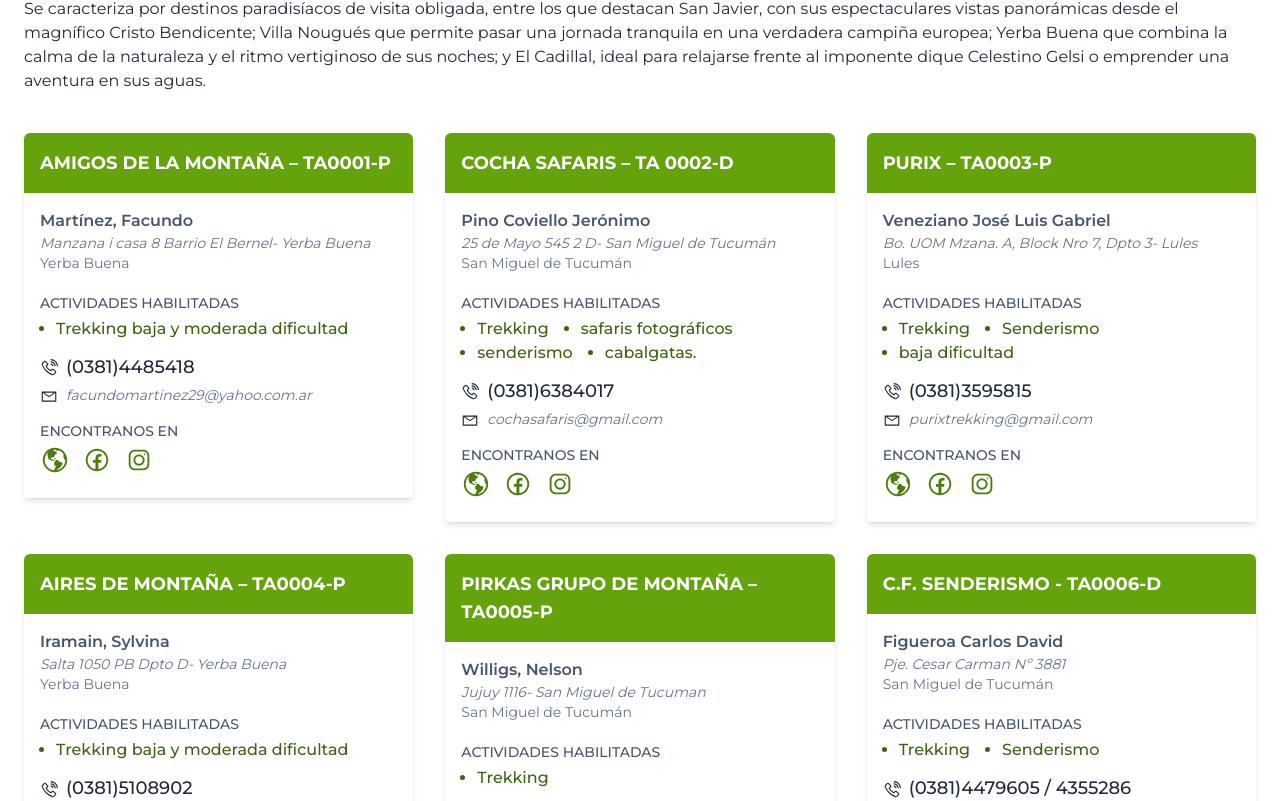
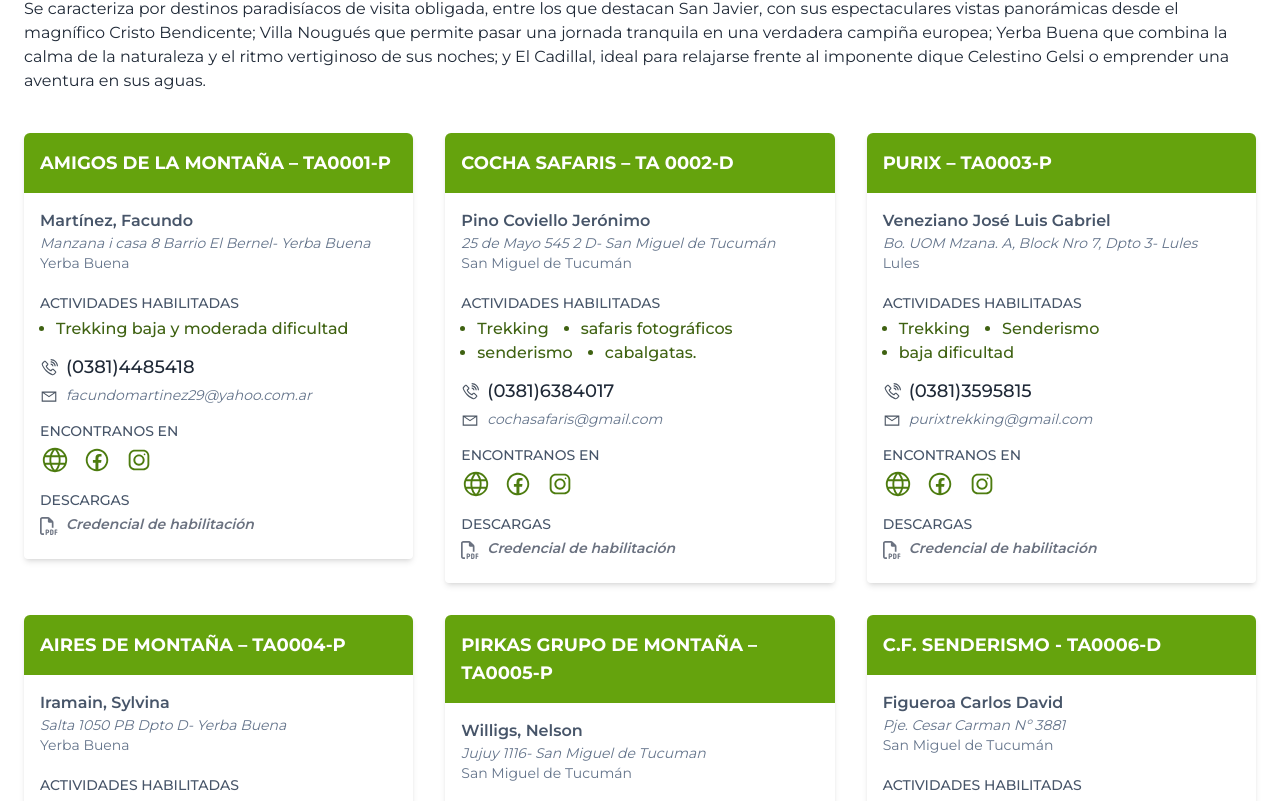
Before and after one commit to fagomezomil/tucumanturismo, a Next.js app: page /planifica/prestadoresactivos in a window 1280 px wide. Shown: the part 873-1674 px from the top of the page. Built offline with nearby package versions, Linux system fonts and the light colour scheme.

Commit message:
inclusion de descarga de credencial en prestadores

```diff
--- a/app/planifica/prestadoresactivos/page.tsx
+++ b/app/planifica/prestadoresactivos/page.tsx
@@ -1,6 +1,13 @@
 "use client";
 import React from "react";
-import { LiaFacebook, LiaInstagram, LiaEnvelope, LiaGlobeAmericasSolid, LiaPhoneVolumeSolid } from "react-icons/lia";
+import {
+  LiaFacebook,
+  LiaInstagram,
+  LiaEnvelope,
+  LiaPhoneVolumeSolid,
+} from "react-icons/lia";
+import { PiGlobe } from "react-icons/pi";
+
 
 import PrestadoresData from "./PrestadoresData";
 interface PrestadoresData {
@@ -26,7 +33,7 @@ import {
   BreadcrumbSeparator,
 } from "@/components/ui/breadcrumb";
 import Image from "next/image";
-import { FaMapLocationDot, FaRegFilePdf } from "react-icons/fa6";
+import { FaRegFilePdf } from "react-icons/fa6";
 import Link from "next/link";
 
 function NotFound() {
@@ -83,10 +90,10 @@ function NotFound() {
         <div className="mt-10 grid grid-cols-1 sm:grid-cols-1 md:grid-cols-2 lg:grid-cols-3 xl:grid-cols-3 gap-8">
           {PrestadoresData.map((prestador, index) => (
             <div key={index} className="shadow-md rounded-sm h-fit">
-              <p className="font-bold text-md text-white bg-lime-600 p-4 rounded-t-md text-lg">
+              <p className="font-bold text-md text-white bg-lime-600 p-4  rounded-t-md text-lg">
                 {prestador.titulo}
               </p>
-              <div className="p-4">
+              <div className="p-4 pb-0">
                 <p className="text-slate-600 font-semibold text-md">
                   {prestador.subtitulo}
                 </p>
@@ -94,22 +101,48 @@ function NotFound() {
                   {prestador.direccion}
                 </p>
                 <p className="text-slate-500 text-sm">{prestador.localidad}</p>
-                <p className="text-slate-600 text-sm uppercase font-medium mt-5 mb-1">Actividades habilitadas</p>
+                <p className="text-slate-600 text-sm uppercase font-medium mt-5 mb-1">
+                  Actividades habilitadas
+                </p>
 
-                {
-                  prestador.actividades.map((actividad, index) => (
-                    <ul key={index} className="list-disc px-4 inline-block"><li className="text-lime-800 font-medium text-md">{actividad}</li></ul>
-                  ))
-                }
-                <p className="mt-3 text-lg text-gray-800 font-medium"><LiaPhoneVolumeSolid className="inline-block text-lg mr-2"/>{prestador.contacto}</p>
-                <p className="mt-1 mb-3  text-slate-500 italic text-sm"><LiaEnvelope className="inline-block text-lg text-gray-800 mr-2" />{prestador.email}</p>
-                <p className="text-slate-600 text-sm uppercase font-medium mt-4 mb-1">Encontranos en</p>
-                <p className="text-3xl font-bold text-lime-700 inline-block mr-3"><LiaGlobeAmericasSolid /></p>
-                <p className="text-3xl font-bold text-lime-700 inline-block mr-3"><LiaFacebook /></p>
-                <p className="text-3xl font-bold text-lime-700 inline-block"><LiaInstagram /></p>
+                {prestador.actividades.map((actividad, index) => (
+                  <ul key={index} className="list-disc px-4 inline-block">
+                    <li className="text-lime-800 font-medium text-md">
+                      {actividad}
+                    </li>
+                  </ul>
+                ))}
+                <p className="mt-3 text-lg text-gray-800 font-medium">
+                  <LiaPhoneVolumeSolid className="inline-block text-lg mr-2 text-gray-600" />
+                  {prestador.contacto}
+                </p>
+                <p className="mt-1 mb-3  text-slate-500 italic text-sm">
+                  <LiaEnvelope className="inline-block text-lg text-gray-600 mr-2" />
+                  {prestador.email}
+                </p>
+                <p className="text-slate-600 text-sm uppercase font-medium mt-4 pb-1">
+                  Encontranos en
+                </p>
+                <p className="text-3xl font-bold text-lime-700 inline-block mr-3">
+                  <PiGlobe />
+                </p>
+                <p className="text-3xl font-bold text-lime-700 inline-block mr-3">
+                  <LiaFacebook />
+                </p>
+                <p className="text-3xl font-bold text-lime-700 inline-block">
+                  <LiaInstagram />
+                </p>
               </div>
+              <p className="text-slate-600 text-sm uppercase font-medium  px-4 mt-2">
+                Descargas
+              </p>
+              <p className="text-gray-500 italic font-semibold text-sm px-4 align-middle mt-1 mb-6">
+                  <FaRegFilePdf className="inline-block text-lg mr-2" />
+                  Credencial de habilitación
+                </p>
             </div>
           ))}
+          <div></div>
         </div>
       </div>
     </>
```
